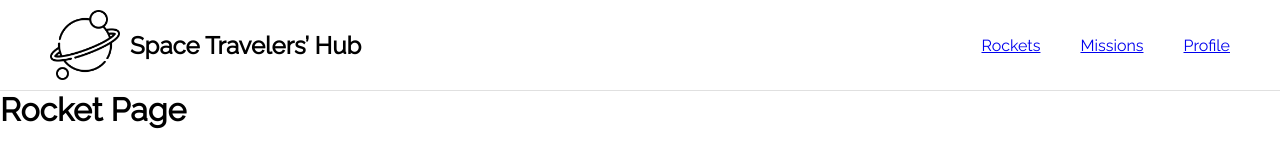
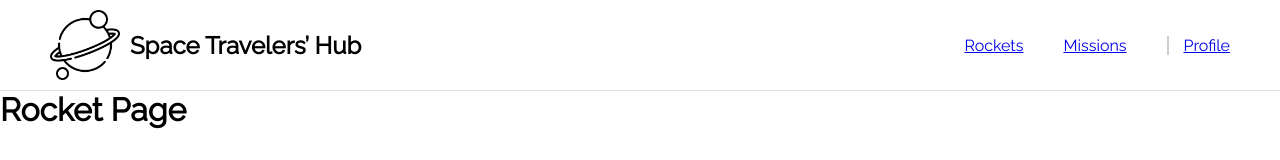
Before and after one commit to Trictonicmp/space-traveler, a React (Create React App) app: page / in a window 1280 px wide. Shown: the top 160 px of the page. Built offline with nearby package versions, Linux system fonts and the light colour scheme.

Commit message:
Create border left for profile link

```diff
--- a/src/css/components/nav.css
+++ b/src/css/components/nav.css
@@ -15,3 +15,8 @@
     justify-content: center;
     align-items: center;
 }
+
+.profile-link {
+    border-left: 2px solid rgb(206, 206, 206);
+    padding-left: 15px;
+}
```
